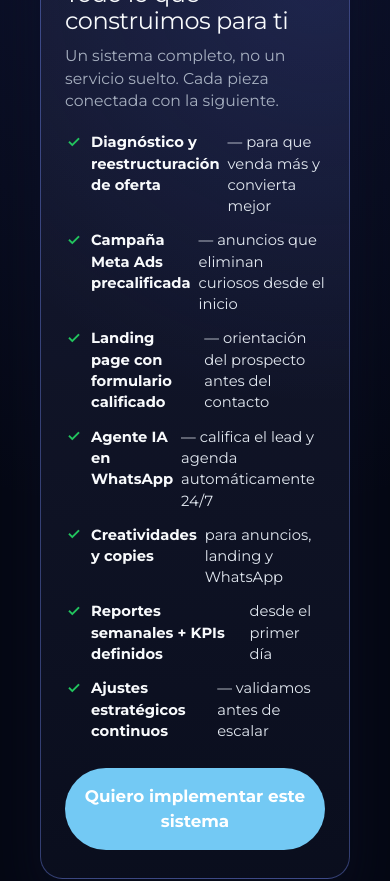
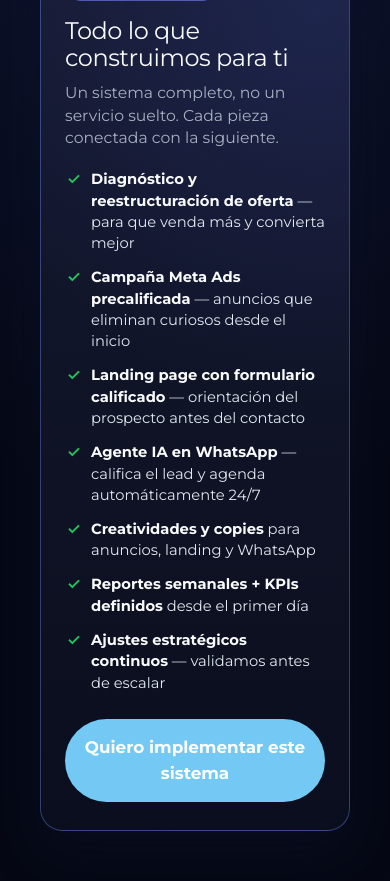
Before and after one commit to DavidRestrepoo/pyDistinto, an Angular app: page /home in a window 390 px wide. Shown: the part 7460-8341 px from the top of the page. Built offline with nearby package versions, Linux system fonts and the light colour scheme.

Commit message:
fix: resolve text layout and wrapping issues in sessions 5 and 8 on mobile

```diff
--- a/src/app/pages/home/home.component.html
+++ b/src/app/pages/home/home.component.html
@@ -106,7 +106,7 @@
       <div class="s2-badge">¿TE SUENA FAMILIAR?</div>
 
       <!-- Heading -->
-      <h2 class="s2-title">Tu pauta genera conversaciones,<br/>pero no llena tu agenda</h2>
+      <h2 class="s2-title">Tu pauta genera conversaciones, <br/>pero no llena tu agenda</h2>
 
       <!-- Subtitle -->
       <p class="s2-subtitle">Estos son los problemas reales que tienen las clínicas que llegan a nosotros.</p>
@@ -293,13 +293,13 @@
         <p class="s8-panel-subtitle">Un sistema completo, no un servicio suelto. Cada pieza conectada con la siguiente.</p>
 
         <ul class="s8-list" aria-label="Incluye">
-          <li><span class="material-symbols-outlined" aria-hidden="true">check</span><strong>Diagnóstico y reestructuración de oferta</strong> — para que venda más y convierta mejor</li>
-          <li><span class="material-symbols-outlined" aria-hidden="true">check</span><strong>Campaña Meta Ads precalificada</strong> — anuncios que eliminan curiosos desde el inicio</li>
-          <li><span class="material-symbols-outlined" aria-hidden="true">check</span><strong>Landing page con formulario calificado</strong> — orientación del prospecto antes del contacto</li>
-          <li><span class="material-symbols-outlined" aria-hidden="true">check</span><strong>Agente IA en WhatsApp</strong> — califica el lead y agenda automáticamente 24/7</li>
-          <li><span class="material-symbols-outlined" aria-hidden="true">check</span><strong>Creatividades y copies</strong> para anuncios, landing y WhatsApp</li>
-          <li><span class="material-symbols-outlined" aria-hidden="true">check</span><strong>Reportes semanales + KPIs definidos</strong> desde el primer día</li>
-          <li><span class="material-symbols-outlined" aria-hidden="true">check</span><strong>Ajustes estratégicos continuos</strong> — validamos antes de escalar</li>
+          <li><span class="material-symbols-outlined" aria-hidden="true">check</span><span><strong>Diagnóstico y reestructuración de oferta</strong> — para que venda más y convierta mejor</span></li>
+          <li><span class="material-symbols-outlined" aria-hidden="true">check</span><span><strong>Campaña Meta Ads precalificada</strong> — anuncios que eliminan curiosos desde el inicio</span></li>
+          <li><span class="material-symbols-outlined" aria-hidden="true">check</span><span><strong>Landing page con formulario calificado</strong> — orientación del prospecto antes del contacto</span></li>
+          <li><span class="material-symbols-outlined" aria-hidden="true">check</span><span><strong>Agente IA en WhatsApp</strong> — califica el lead y agenda automáticamente 24/7</span></li>
+          <li><span class="material-symbols-outlined" aria-hidden="true">check</span><span><strong>Creatividades y copies</strong> para anuncios, landing y WhatsApp</span></li>
+          <li><span class="material-symbols-outlined" aria-hidden="true">check</span><span><strong>Reportes semanales + KPIs definidos</strong> desde el primer día</span></li>
+          <li><span class="material-symbols-outlined" aria-hidden="true">check</span><span><strong>Ajustes estratégicos continuos</strong> — validamos antes de escalar</span></li>
         </ul>
 
         <button class="s8-cta" type="button">Quiero implementar este sistema</button>
--- a/src/app/pages/home/home.component.scss
+++ b/src/app/pages/home/home.component.scss
@@ -191,6 +191,7 @@
   letter-spacing: -0.03em;
   margin-top: 1.5rem;
   max-width: 700px;
+  overflow-wrap: break-word;
 }
 
 .s2-subtitle {
@@ -935,6 +936,7 @@
   line-height: 1;
   color: #22c55e;
   font-variation-settings: 'FILL' 1, 'wght' 600, 'GRAD' 0, 'opsz' 20;
+  flex-shrink: 0;
 }
 
 .s8-list li strong {
```
